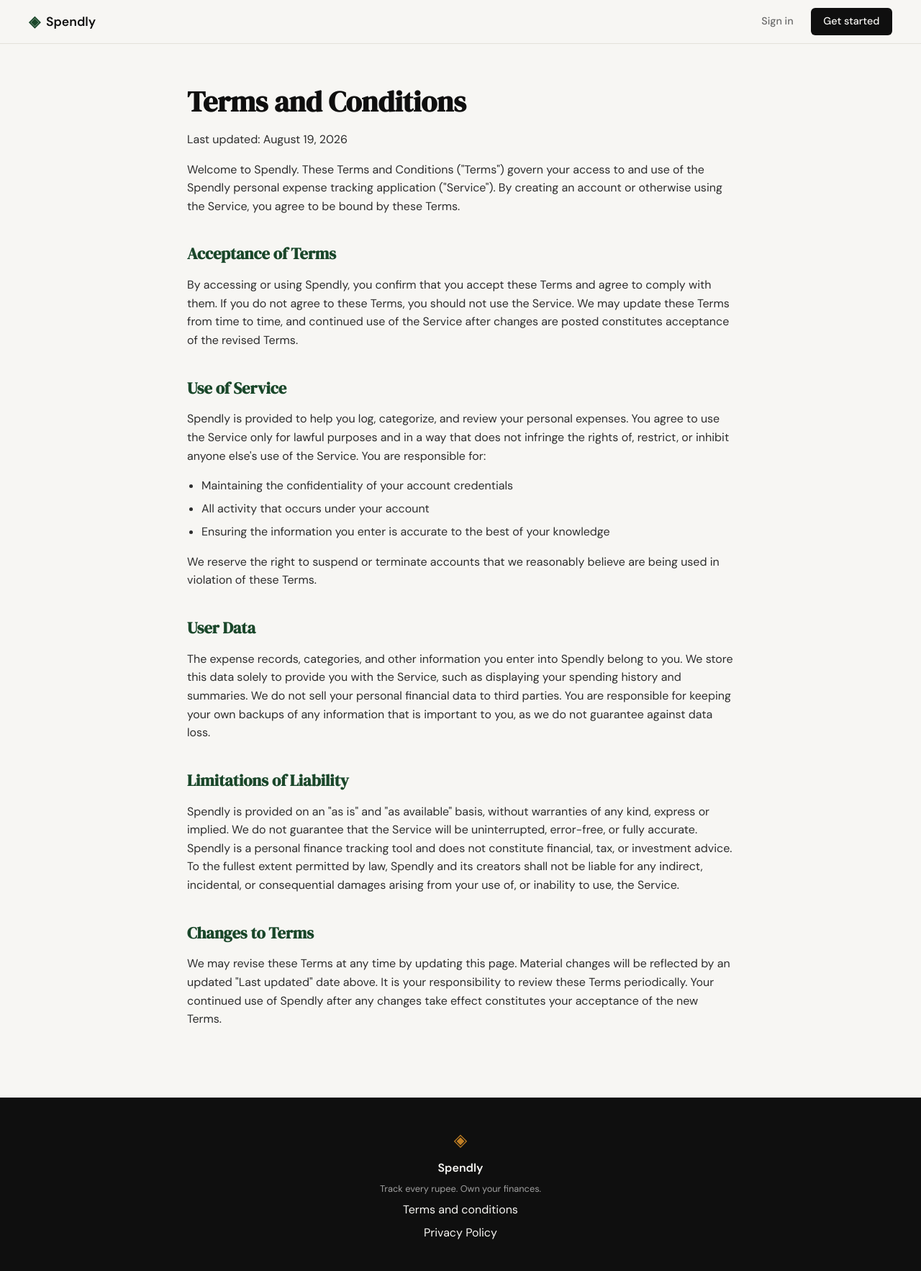
After one commit to parinayNakhate/claude-tutorial, a Flask app: page /terms in a window 1280 px wide. The commit adds this page. Shown: the whole page at 72% size. Run offline with Flask 3, Linux system fonts and the light colour scheme.

Commit message:
landing: add terms and conditions page and route

```diff
--- a/app.py
+++ b/app.py
@@ -20,6 +20,11 @@ def register():
 @app.route("/login")
 def login():
     return render_template("login.html")
+
+
+@app.route("/terms")
+def terms():
+    return render_template("terms.html")
 
 
 # ------------------------------------------------------------------ #
--- a/templates/base.html
+++ b/templates/base.html
@@ -34,7 +34,7 @@
             <span class="brand-icon">◈</span>
             <span class="footer-name">Spendly</span>
             <p class="footer-copy">Track every rupee. Own your finances.</p>
-            <a href="#">Terms and conditions</a>
+            <a href="/terms">Terms and conditions</a>
             <a href="#">Privacy Policy</a>
         </div>
     </footer>
--- /dev/null
+++ b/templates/terms.html
@@ -0,0 +1,117 @@
+{% extends "base.html" %}
+
+{% block title %}Terms and Conditions — Spendly{% endblock %}
+
+{% block head %}
+<style>
+    .legal-section {
+        padding: 3rem 2rem 5rem;
+    }
+    .legal-inner {
+        max-width: 760px;
+        margin: 0 auto;
+    }
+    .legal-title {
+        font-family: var(--font-display);
+        font-size: 2.5rem;
+        margin-bottom: 0.5rem;
+    }
+    .legal-updated {
+        color: var(--ink-muted);
+        margin-bottom: 2.5rem;
+    }
+    .legal-inner h2 {
+        font-family: var(--font-display);
+        font-size: 1.4rem;
+        margin-top: 2.25rem;
+        margin-bottom: 0.75rem;
+        color: var(--accent);
+    }
+    .legal-inner p {
+        margin-bottom: 1rem;
+        color: var(--ink-soft);
+    }
+    .legal-inner ul {
+        margin: 0 0 1rem 1.25rem;
+        color: var(--ink-soft);
+    }
+    .legal-inner li {
+        margin-bottom: 0.4rem;
+    }
+</style>
+{% endblock %}
+
+{% block content %}
+
+<section class="legal-section">
+    <div class="legal-inner">
+        <h1 class="legal-title">Terms and Conditions</h1>
+        <p class="legal-updated">Last updated: August 19, 2026</p>
+
+        <p>
+            Welcome to Spendly. These Terms and Conditions ("Terms") govern your
+            access to and use of the Spendly personal expense tracking application
+            ("Service"). By creating an account or otherwise using the Service, you
+            agree to be bound by these Terms.
+        </p>
+
+        <h2>Acceptance of Terms</h2>
+        <p>
+            By accessing or using Spendly, you confirm that you accept these Terms
+            and agree to comply with them. If you do not agree to these Terms, you
+            should not use the Service. We may update these Terms from time to
+            time, and continued use of the Service after changes are posted
+            constitutes acceptance of the revised Terms.
+        </p>
+
+        <h2>Use of Service</h2>
+        <p>
+            Spendly is provided to help you log, categorize, and review your
+            personal expenses. You agree to use the Service only for lawful
+            purposes and in a way that does not infringe the rights of, restrict,
+            or inhibit anyone else's use of the Service. You are responsible for:
+        </p>
+        <ul>
+            <li>Maintaining the confidentiality of your account credentials</li>
+            <li>All activity that occurs under your account</li>
+            <li>Ensuring the information you enter is accurate to the best of your knowledge</li>
+        </ul>
+        <p>
+            We reserve the right to suspend or terminate accounts that we
+            reasonably believe are being used in violation of these Terms.
+        </p>
+
+        <h2>User Data</h2>
+        <p>
+            The expense records, categories, and other information you enter into
+            Spendly belong to you. We store this data solely to provide you with
+            the Service, such as displaying your spending history and summaries.
+            We do not sell your personal financial data to third parties. You are
+            responsible for keeping your own backups of any information that is
+            important to you, as we do not guarantee against data loss.
+        </p>
+
+        <h2>Limitations of Liability</h2>
+        <p>
+            Spendly is provided on an "as is" and "as available" basis, without
+            warranties of any kind, express or implied. We do not guarantee that
+            the Service will be uninterrupted, error-free, or fully accurate.
+            Spendly is a personal finance tracking tool and does not constitute
+            financial, tax, or investment advice. To the fullest extent permitted
+            by law, Spendly and its creators shall not be liable for any indirect,
+            incidental, or consequential damages arising from your use of, or
+            inability to use, the Service.
+        </p>
+
+        <h2>Changes to Terms</h2>
+        <p>
+            We may revise these Terms at any time by updating this page. Material
+            changes will be reflected by an updated "Last updated" date above. It
+            is your responsibility to review these Terms periodically. Your
+            continued use of Spendly after any changes take effect constitutes
+            your acceptance of the new Terms.
+        </p>
+    </div>
+</section>
+
+{% endblock %}
```
